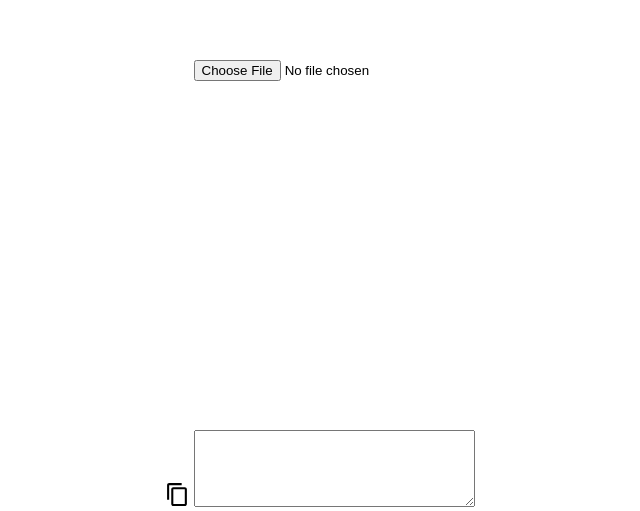
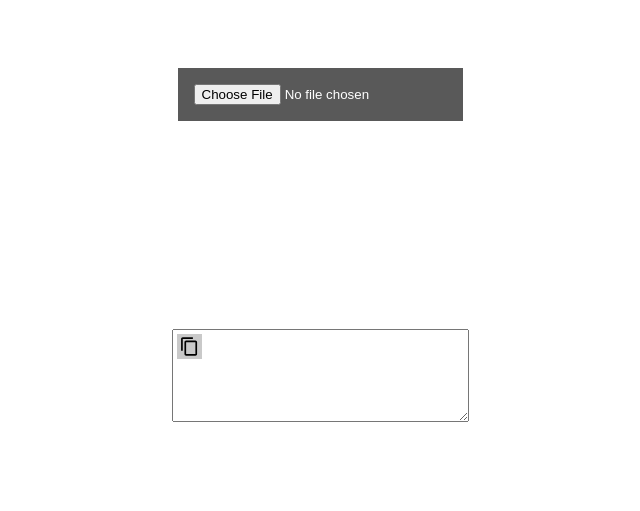
Before and after one commit to Basantrajshakti/ImageToCSS, a plain HTML site: page index.html in a window 1280 px wide. Shown: the part 289-800 px from the top of the page, without its empty margins (320-960 px from the left). Drawn offline with Linux system fonts and the light colour scheme.

Commit message:
Styles updated

```diff
--- a/styles.css
+++ b/styles.css
@@ -5,11 +5,16 @@
 }
 
 main {
-  display: flex;
-  flex-direction: column;
   height: 100vh;
+  display: grid;
+  grid-template-rows: 1fr 1fr 1fr;
+  grid-template-columns: 1fr;
   align-items: center;
-  justify-content: space-between;
+  justify-items: center;
+}
+
+.processor {
+  grid-row: 1;
 }
 
 p {
@@ -30,9 +35,32 @@ canvas {
   display: none;
 }
 
-#inputFile {
+#input-file {
   padding: 1rem;
   background-color: rgb(89, 89, 89);
   color: white;
   margin-bottom: 2rem;
+  grid-row: 2;
 }
+
+.codes {
+  grid-row: 3;
+  position: relative;
+}
+
+svg {
+  position: absolute;
+  left: 5px;
+  top: 5px;
+  background-color: rgb(201, 201, 201);
+  padding: 0.15rem;
+  cursor: pointer;
+}
+
+svg:active {
+  background-color: rgb(129, 129, 129);
+}
+
+textarea {
+  padding: 0.5rem;
+}
```
